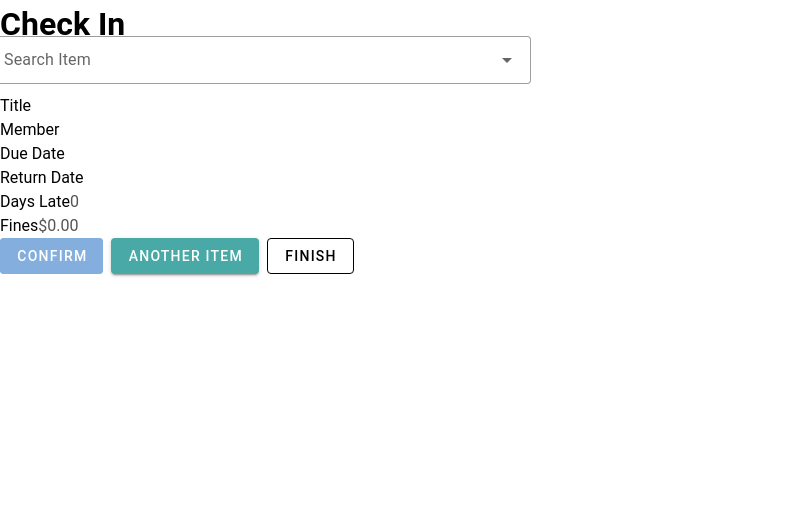
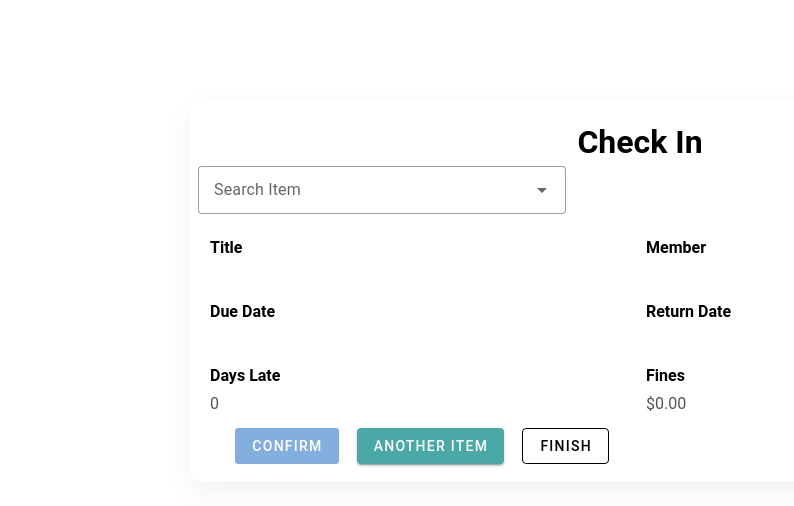
Before and after one commit to Johnathan-Friend/Wayback-Public-Library, a Vue app in the folder client/: page /checkin in a window 1280 px wide. Shown: the top 506 px of the page, without its empty margins (0-794 px from the left). Built offline with nearby package versions, Linux system fonts and the light colour scheme; no server answers.

Commit message:
changed logic to extend member ship renewal to 1 year after expected end date (easy revert if we don't want that). Also added css to make checkin look cleaner

```diff
--- a/client/src/views/CheckIn.vue
+++ b/client/src/views/CheckIn.vue
@@ -1,9 +1,11 @@
 <template>
+  <div class="checkin page">
+    <div class="checkin-card">
       <h1>Check In</h1>
 
       <v-row class="h-100">
         <v-col cols="12" md="5" class="left-panel">
-      <v-row class="search">
+            <v-row class="search" justify="center">
                 <v-autocomplete
                   label="Search Item"
                   :items="items"
@@ -19,38 +21,38 @@
 
       </v-row>
 
-
-    <div>
+        <div class="grid">
+          <div class="labels">
             <label>Title</label>
             <input :value="title" disabled />
           </div>
 
-    <div>
+          <div class="labels">
             <label>Member</label>
             <input :value="member" disabled />
           </div>
 
-    <div>
+          <div class="labels">
             <label>Due Date</label>
             <input :value="dueDateDisplay" disabled />
           </div>
 
-    <div>
+          <div class="labels">
             <label>Return Date</label>
             <input :value="returnDateDisplay" disabled />
           </div>
 
-    <div>
+          <div class="labels">
             <label>Days Late</label>
             <input :value="daysLateDisplay" disabled />
           </div>
 
-    <div>
+          <div class="labels">
             <label>Fines</label>
             <input :value="finesDisplay" disabled />
           </div>
 
-    <div>
+          <div class="actions">
             <v-btn color="primary" @click="confirmCheckIn" class="mr-2" :disabled="!selectedItemID || !patronID">Confirm</v-btn>
             <v-btn color="secondary" @click="resetFields" class="mr-2">Another Item</v-btn>
             <v-btn color="black" @click="goToHome" variant="outlined">Finish</v-btn>
@@ -71,6 +73,9 @@
             variant="elevated"
             class="mt-4"
           ></v-alert>
+        </div>
+    </div>
+  </div>
 
 </template>
 
@@ -132,10 +137,8 @@ async function fetchItemDetails() {
     const transaction = await api.getTransactionByItemId(selectedItemID.value);
     if (transaction) {
       if (transaction.PatronID) {
-        patronID.value = transaction.PatronID;
-        member.value = String(transaction.PatronID);
+        member.value = transaction.PatronID;
       } else {
-        patronID.value = null;
         member.value = null;
       }
 
@@ -154,7 +157,6 @@ async function fetchItemDetails() {
         dueDateDisplay.value = '';
       }
     } else {
-
       patronID.value = null;
       member.value = null;
       dueDate.value = null;
@@ -244,4 +246,59 @@ onMounted(() => {
 
 <style scoped>
 
+  .checkin-page {
+    display: flex;
+    align-items: center;
+    justify-content: center;
+    /*I can't get the background gradient to work.
+    Apparenlty vue covers the background with a white page automatically*/
+    background: linear-gradient(to bottom right, #3b82f6, #7cd0c3);
+    padding: 16px;
+  }
+
+  .checkin-card {
+    width: 85%;
+    max-width: 900px;
+    margin: 100px auto;
+    background: #fff;
+    border-radius: 12px;
+    padding: 18px 20px;
+    box-shadow: 0 10px 28px rgba(0, 0, 0, 0.06);
+  }
+
+  h1 {
+    text-align: center;
+    margin: 0 0 12px 0;
+  }
+
+  .grid {
+    display: grid;
+    grid-template-columns: 1fr 1fr;
+    gap: 12px;
+    margin-top: 12px;
+  }
+
+  .labels label {
+    font-weight: 600;
+    margin-bottom: 4px;
+    display: block;
+  }
+
+  /*.label input[disabled] {
+    width: 100%;
+    padding: 8px 10px;
+    border: 1px solid #e5e7eb;
+    border-radius: 8px;
+    background: #f8fafc;
+  }*/
+
+  .actions {
+    display: flex;
+    justify-content: center;
+    gap: 10px;
+    /*margin-top: 14px;*/
+  }
+
+  /* light blue/green button */
+  /*.mint { background: #7cd0c3 !important; color: #fff !important; }*/
 </style>
--- a/client/src/views/PatronMembership.vue
+++ b/client/src/views/PatronMembership.vue
@@ -229,11 +229,21 @@ function cancelNewPatron() {
 async function renewMembership() {
   if (!hasPatronSelected.value) return
 
-  const today = new Date()
-  const oneYearFromToday = new Date(today)
-  oneYearFromToday.setFullYear(today.getFullYear() + 1)
+  let base_date = new Date()
+  if (patronDetails.value.MembershipExpiration) {
+    const old_date = new Date(patronDetails.value.MembershipExpiration)
+    if (!isNaN(old_date.getTime()) && old_date > base_date) {
+      base_date = old_date
+    }
+  }
 
-  const expirationDate = oneYearFromToday.toISOString().split('T')[0]
+  // New expiration = +1 year from base if base date is greater than today
+  const new_exp = new Date(base_date)
+  new_exp.setFullYear(base_date.getFullYear() + 1)
+  const expirationDate = new_exp.toISOString().split('T')[0]
+  // this could be ommited completely.
+  const ok = window.confirm(`Renew membership until ${expirationDate}?`)
+  if (!ok) return
 
   try {
     await api.updatePatron(selectedPatronID.value, {
```
Lines whose indentation alone changed are shown as unchanged.
